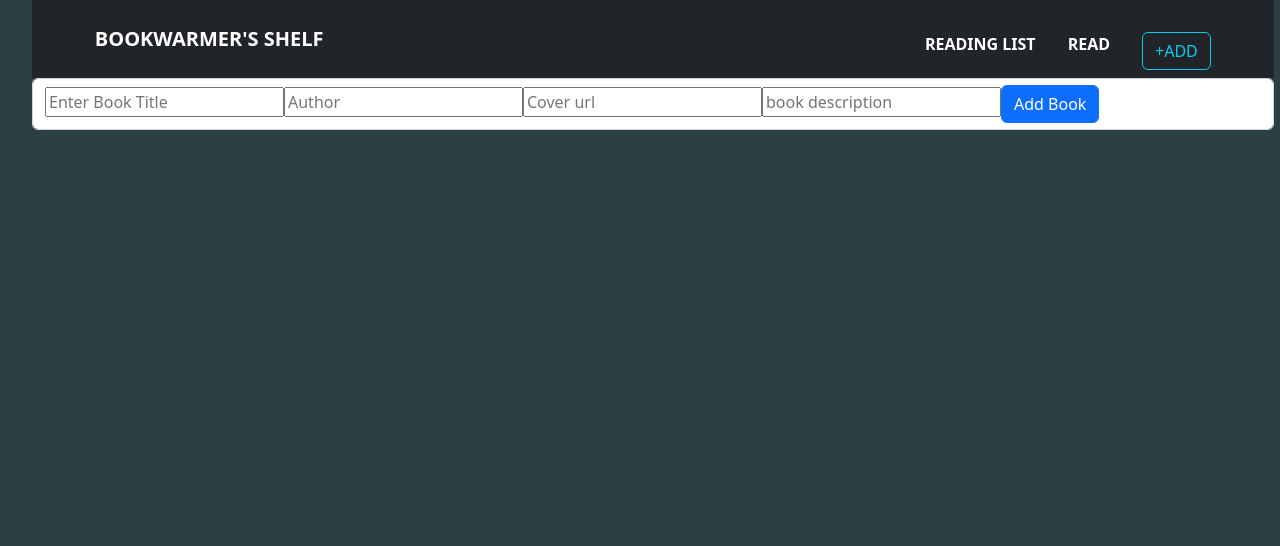
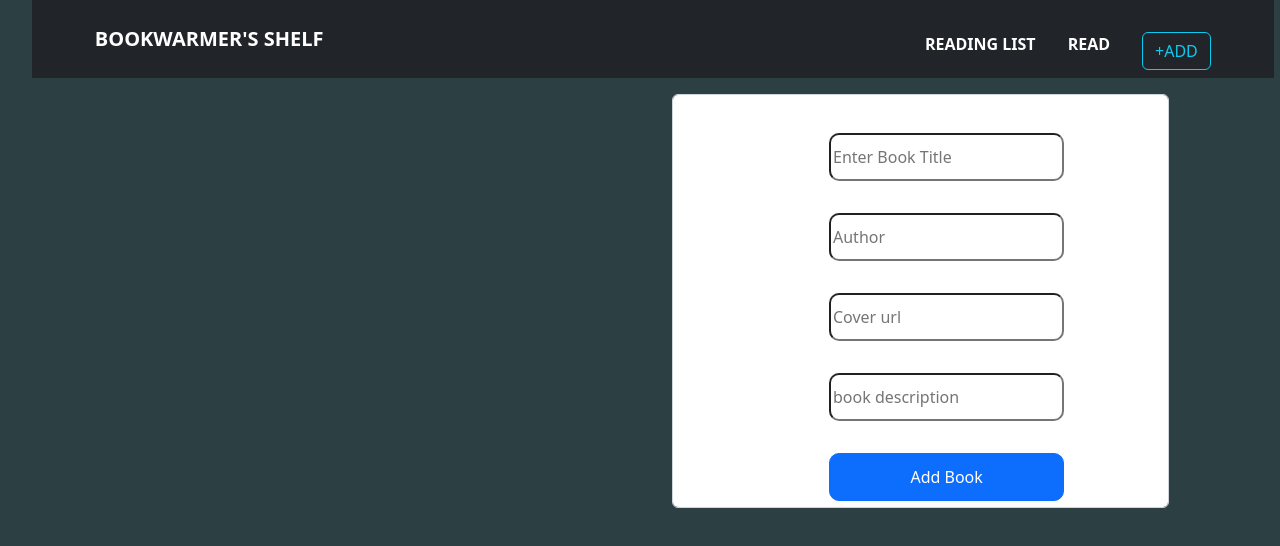
Before and after one commit to o-brayarn/bookwarmers-shelf, a React (Create React App) app: page /add-books in a window 1280 px wide. Shown: the top 546 px of the page. Built offline with nearby package versions, Linux system fonts and the light colour scheme; data requests are answered from the project's data file.

Commit message:
style the form

```diff
--- a/src/index.css
+++ b/src/index.css
@@ -20,3 +20,23 @@ body{
 .brand{
   font-weight: bold;
 }
+form{
+  display: block;
+  justify-content: center;
+  align-items: center;
+  margin-top: 1rem;
+  max-width: 40%;
+  margin-left: 40pc;
+}
+
+
+.input-fields input{
+  display: flex;
+  flex-direction: column;
+  justify-content: center;
+  margin-left: 9rem;
+  width: 50%;
+  margin-top: 2rem;
+  height: 3rem;
+  border-radius: 10px;
+}
```
